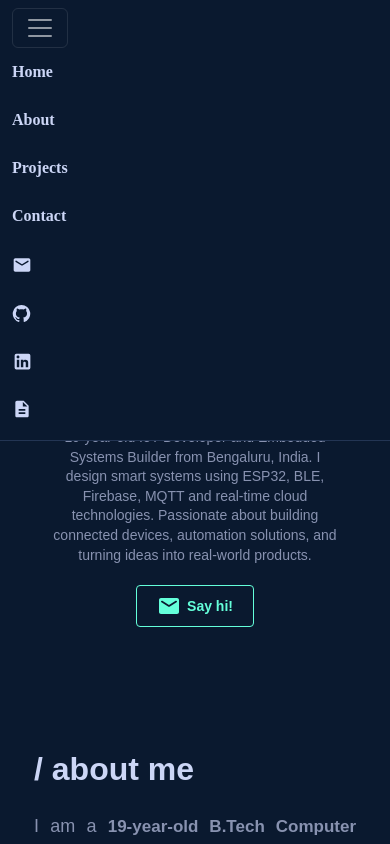
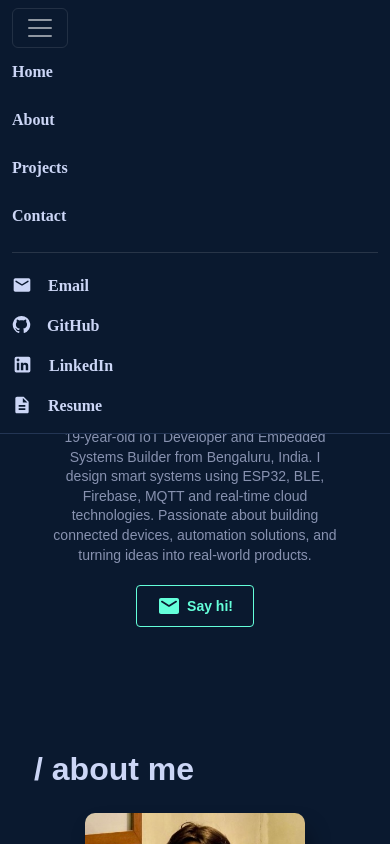
Before and after one commit to SamarthRavi/portfolio, a React (Vite) app: page / in a window 390 px wide. Both pictures are taken after a click on the button 40 px from the left and 28 px from the top of the page. Shown: the top 844 px of the page. Built offline with nearby package versions, Linux system fonts and the light colour scheme; a web font is replaced by a local one.

Commit message:
Improve mobile UI and game sound effects

```diff
--- a/src/App.jsx
+++ b/src/App.jsx
@@ -23,6 +23,7 @@ function App() {
 
   return (
     <div className="App">
+      <div id="home"></div>
       <NavBar />
 
       <div className="game-toggle-fixed">
--- a/src/components/NavBar.jsx
+++ b/src/components/NavBar.jsx
@@ -1,4 +1,4 @@
-import React, { useState, useEffect, useRef } from "react";
+import React, { useState } from "react";
 import { Container, Nav, Navbar } from "react-bootstrap";
 import EmailRoundedIcon from "@mui/icons-material/EmailRounded";
 import LinkedInIcon from "@mui/icons-material/LinkedIn";
@@ -8,24 +8,6 @@ import "../styles/NavBar.css";
 
 const NavBar = () => {
   const [expanded, setExpanded] = useState(false);
-  const scrollPos = useRef(0);
-
-  useEffect(() => {
-    if (expanded) {
-      scrollPos.current = window.scrollY;
-      document.body.style.position = "fixed";
-      document.body.style.top = `-${scrollPos.current}px`;
-      document.body.style.width = "100%";
-    } else {
-      const scrollY = document.body.style.top;
-      document.body.style.position = "";
-      document.body.style.top = "";
-      document.body.style.width = "";
-      if (scrollY) {
-        window.scrollTo(0, parseInt(scrollY || "0") * -1);
-      }
-    }
-  }, [expanded]);
 
   return (
     <Navbar
@@ -43,9 +25,9 @@ const NavBar = () => {
 
         <Navbar.Collapse id="basic-navbar-nav">
           <Nav className="me-auto" onSelect={() => setExpanded(false)}>
-            <Nav.Link href="/#intro">Home</Nav.Link>
-            <Nav.Link href="/#about">About</Nav.Link>
-            <Nav.Link href="/#projects">Projects</Nav.Link>
+            <Nav.Link href="#home">Home</Nav.Link>
+            <Nav.Link href="#about">About</Nav.Link>
+            <Nav.Link href="#projects">Projects</Nav.Link>
 
             <Nav.Link
               href="https://linktr.ee/samarthravi"
@@ -57,32 +39,42 @@ const NavBar = () => {
           </Nav>
 
           <Nav className="ms-auto" onSelect={() => setExpanded(false)}>
-            <Nav.Link href="mailto:samarthravi1225@gmail.com">
+            <Nav.Link
+              href="mailto:samarthravi1225@gmail.com"
+              className="social-link"
+            >
               <EmailRoundedIcon style={{ fontSize: 20 }} />
+              <span className="social-label">Email</span>
             </Nav.Link>
 
             <Nav.Link
               href="https://github.com/samarthravi"
               target="_blank"
               rel="noopener noreferrer"
+              className="social-link"
             >
               <GitHubIcon style={{ fontSize: 19 }} />
+              <span className="social-label">GitHub</span>
             </Nav.Link>
 
             <Nav.Link
               href="https://www.linkedin.com/in/samarthravi/"
               target="_blank"
               rel="noopener noreferrer"
+              className="social-link"
             >
               <LinkedInIcon style={{ fontSize: 21 }} />
+              <span className="social-label">LinkedIn</span>
             </Nav.Link>
 
             <Nav.Link
               href="/resume.pdf"
               target="_blank"
               rel="noopener noreferrer"
+              className="social-link"
             >
               <DescriptionIcon style={{ fontSize: 20 }} />
+              <span className="social-label">Resume</span>
             </Nav.Link>
           </Nav>
         </Navbar.Collapse>
--- a/src/styles/About.css
+++ b/src/styles/About.css
@@ -1,4 +1,5 @@
 #about {
+  scroll-margin-top: 90px;
   padding: 80px 0;
   margin: auto;
   max-width: 1000px;
@@ -81,6 +82,24 @@
     padding-right: unset;
   }
 
+  .about-content {
+    display: flex;
+    flex-direction: column;
+    align-items: center;
+  }
+
+  .about-image {
+    padding-left: 0;
+    order: -1;
+    margin-bottom: 25px;
+  }
+
+  .about-image img {
+    display: block;
+    max-width: 220px;
+    margin: 0 auto;
+  }
+
   .about-description {
     font-size: 18px;
     text-align: justify;
@@ -90,12 +109,4 @@
   .about-description b {
     font-size: 17px;
   }
-
-  .about-image img {
-    display: none;
-  }
-
-  .about-content {
-    display: unset;
-  }
 }
--- a/src/styles/Intro.css
+++ b/src/styles/Intro.css
@@ -189,3 +189,7 @@
     padding: 8px 20px;
   }
 }
+
+#intro {
+  scroll-margin-top: 90px;
+}
--- a/src/styles/NavBar.css
+++ b/src/styles/NavBar.css
@@ -24,8 +24,14 @@
   color: var(--green-bright) !important;
 }
 
+/* Hidden on desktop */
+.social-label {
+  display: none;
+}
+
 @media only screen and (max-width: 800px) {
-    .navbar-brand  {
+
+  .navbar-brand {
     display: none;
   }
 
@@ -39,7 +45,33 @@
     outline: none !important;
   }
 
-    .nav-link:focus, .nav-link:active, .nav-link:hover {
+  .nav-link:focus,
+  .nav-link:active,
+  .nav-link:hover {
     color: var(--green-bright) !important;
   }
+
+  /* Divider between nav items and socials */
+  .navbar-nav.ms-auto {
+    border-top: 1px solid rgba(255,255,255,0.12);
+    margin-top: 12px;
+    padding-top: 12px;
   }
+
+  /* Social links */
+  .social-link {
+    display: flex !important;
+    align-items: center;
+    gap: 16px;
+    padding: 10px 0 !important;
+  }
+
+  .social-label {
+    display: inline-flex;
+    align-items: center;
+    line-height: 1;
+    font-size: 16px;
+    font-weight: 600;
+    transform: translateY(1px);
+  }
+}
--- a/src/styles/Projects.css
+++ b/src/styles/Projects.css
@@ -1,4 +1,5 @@
 #projects {
+  scroll-margin-top: 90px;
   margin: auto;
   max-width: 1000px;
   padding: 80px 0;
@@ -253,4 +254,17 @@
     margin-left: 0;
     margin-top: 5px;
   }
+
+  .project-container {
+  display: none;
+  }
+
+  .spotlight-projects-mobile .card-desc,
+  .spotlight-projects-mobile .card-tech {
+  display: none;
+  }
+
+  .spotlight-projects-mobile .projects-card {
+  padding: 1rem;
+  }
 }
```
Lines whose indentation alone changed are shown as unchanged.
